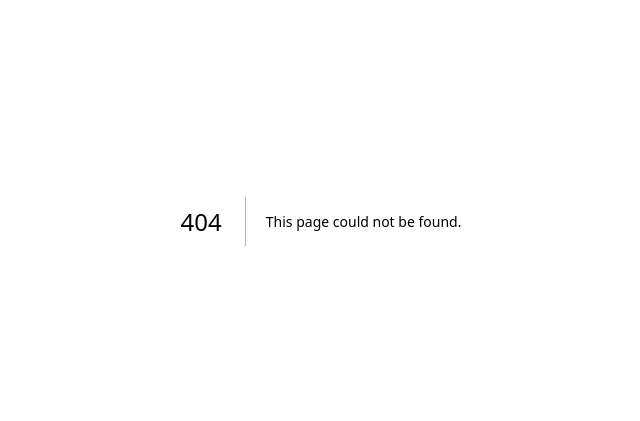
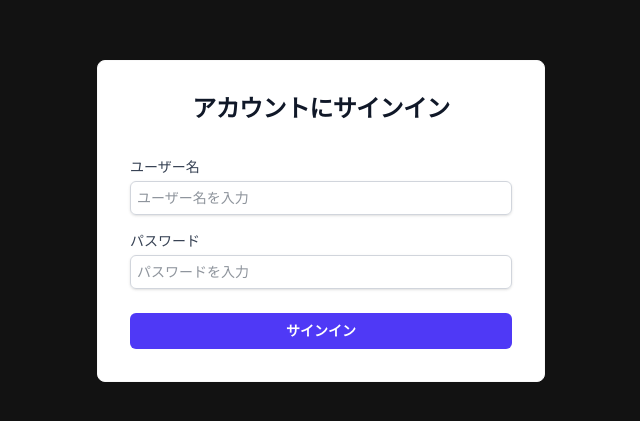
Before and after one commit to 4tk666/next-todo, a Next.js app: page /signIn in a window 1280 px wide. Before the commit this address had no page. Shown: the part 179-600 px from the top of the page, without its empty margins (319-959 px from the left). Built offline with nearby package versions, Linux system fonts and the light colour scheme; no server answers.

Commit message:
next-authでのサインインを仮で実装

```diff
--- a/package.json
+++ b/package.json
@@ -11,6 +11,7 @@
   },
   "dependencies": {
     "next": "15.3.2",
+    "next-auth": "^5.0.0-beta.28",
     "react": "^19.0.0",
     "react-dom": "^19.0.0"
   },
--- /dev/null
+++ b/src/app/api/auth/[...nextauth]/route.ts
@@ -0,0 +1,3 @@
+import { handlers } from '@/auth'
+
+export const { GET, POST } = handlers
--- a/src/app/layout.tsx
+++ b/src/app/layout.tsx
@@ -1,5 +1,6 @@
 import type { Metadata } from 'next'
 import './globals.css'
+import { AuthProvider } from '@/components/auth-provider'
 
 export const metadata: Metadata = {
   title: 'Create Next App',
@@ -13,7 +14,10 @@ export default function RootLayout({
 }>) {
   return (
     <html lang="ja">
-      <body>{children}</body>
+      <body>
+        {/* AuthProvider はセッション（ログイン状態）をコンポーネントに共有するために必要 */}
+        <AuthProvider>{children}</AuthProvider>
+      </body>
     </html>
   )
 }
--- a/src/app/page.tsx
+++ b/src/app/page.tsx
@@ -1,7 +1,13 @@
-export default function Home() {
+import { auth } from '@/auth'
+
+export default async function Home() {
+  const session = await auth()
   return (
     <div>
-      <main>本番環境へデプロイ!!</main>
+      <div className="text-lg font-bold">Home</div>
+      <pre className="bg-slate-100 p-2 text-sm text-slate-700">
+        {JSON.stringify(session, null, 2)}
+      </pre>
     </div>
   )
 }
--- /dev/null
+++ b/src/app/signIn/actions.ts
@@ -0,0 +1,26 @@
+'use server'
+
+import { signIn } from '@/auth'
+import { redirect } from 'next/navigation'
+
+export async function signInAction(formData: FormData) {
+  const username = formData.get('username') as string
+  const password = formData.get('password') as string
+
+  try {
+    const result = await signIn('credentials', {
+      username,
+      password,
+      redirect: false,
+    })
+
+    if (result?.error) {
+      return { error: 'ユーザー名またはパスワードが正しくありません' }
+    }
+
+    redirect('/')
+  } catch (error) {
+    console.log(error)
+    return { error: 'エラーが発生しました' }
+  }
+}
--- /dev/null
+++ b/src/app/signIn/page.tsx
@@ -0,0 +1,78 @@
+'use client'
+
+import { useRouter } from 'next/navigation'
+import { useTransition } from 'react'
+import { signInAction } from './actions'
+
+export default function SignInPage() {
+  const [isPending, startTransition] = useTransition()
+  const router = useRouter()
+
+  async function handleSubmit(formData: FormData) {
+    try {
+      await signInAction(formData)
+      router.push('/')
+    } catch (e) {
+      console.error(e)
+    }
+  }
+
+  return (
+    <div className="flex justify-center items-center min-h-screen">
+      <div className="relative w-full max-w-md rounded-lg bg-white p-8 border">
+        <div className="text-center">
+          <h2 className="text-2xl font-bold tracking-tight text-gray-900">
+            アカウントにサインイン
+          </h2>
+        </div>
+
+        <form className="mt-8 space-y-6" action={handleSubmit}>
+          <div className="space-y-4">
+            <div>
+              <label
+                htmlFor="username"
+                className="block text-sm font-medium text-gray-700"
+              >
+                ユーザー名
+              </label>
+              <input
+                id="username"
+                name="username"
+                type="text"
+                required
+                className="mt-1 block w-full rounded-md border-gray-300 shadow-sm focus:border-indigo-500 focus:ring-indigo-500 sm:text-sm p-1.5 text-gray-800 border"
+                placeholder="ユーザー名を入力"
+              />
+            </div>
+            <div>
+              <label
+                htmlFor="password"
+                className="block text-sm font-medium text-gray-700"
+              >
+                パスワード
+              </label>
+              <input
+                id="password"
+                name="password"
+                type="password"
+                required
+                className="mt-1 block w-full rounded-md border-gray-300 shadow-sm focus:border-indigo-500 focus:ring-indigo-500 sm:text-sm p-1.5 text-gray-800 border"
+                placeholder="パスワードを入力"
+              />
+            </div>
+          </div>
+
+          <div>
+            <button
+              type="submit"
+              disabled={isPending}
+              className="group relative flex w-full justify-center rounded-md bg-indigo-600 px-4 py-2 text-sm font-semibold text-white hover:bg-indigo-500 focus-visible:outline focus-visible:outline-2 focus-visible:outline-offset-2 focus-visible:outline-indigo-600 disabled:bg-gray-300"
+            >
+              サインイン
+            </button>
+          </div>
+        </form>
+      </div>
+    </div>
+  )
+}
--- /dev/null
+++ b/src/auth.ts
@@ -0,0 +1,50 @@
+import NextAuth, { type User, type NextAuthConfig } from 'next-auth'
+import Credentials from 'next-auth/providers/credentials'
+
+// 認証APIのベースパス
+export const BASE_PATH = '/api/auth'
+
+const authOptions: NextAuthConfig = {
+  providers: [
+    Credentials({
+      name: 'Credentials',
+      // 認証処理
+      async authorize(credentials): Promise<User | null> {
+        // ユーザー情報のダミーデータ
+        const users = [
+          {
+            id: 'test-user-1',
+            userName: 'test1',
+            name: 'Test 1',
+            password: 'qk5lSJ3maQ0pqmOyadTQRgN1K',
+            email: 'test1@example.com',
+          },
+          {
+            id: 'test-user-2',
+            userName: 'test2',
+            name: 'Test 2',
+            password: 'T2GapYCYK6wp8mJ1YUUnYpBMc',
+            email: 'test2@example.com',
+          },
+        ]
+        // ユーザー情報の検索
+        const user = users.find(
+          (user) =>
+            user.userName === credentials.username &&
+            user.password === credentials.password,
+        )
+        // ユーザー情報の返却
+        return user ? { id: user.id, name: user.name, email: user.email } : null
+      },
+    }),
+  ],
+  // 認証APIのベースパス
+  basePath: BASE_PATH,
+  // シークレットキーの設定
+  // セッションの暗号化やJWT署名など、セキュリティ関連の処理に使うシークレットキー
+  // NextAuth.js は JWTトークンやセッションデータを暗号化して保管します。
+// そのときにこの secret が使われ、これがないと NextAuthがランダムに生成したキーを毎回使ってしまうため、ログインが持続しない
+  secret: process.env.NEXTAUTH_SECRET,
+}
+
+export const { handlers, auth, signIn, signOut } = NextAuth(authOptions)
--- /dev/null
+++ b/src/components/auth-provider.tsx
@@ -0,0 +1,7 @@
+'use client'
+
+import { SessionProvider } from 'next-auth/react'
+
+export function AuthProvider({ children }: { children: React.ReactNode }) {
+  return <SessionProvider>{children}</SessionProvider>
+}
```
Also changed, not shown: 1 other file (tests, documents, lock files or other folders).
